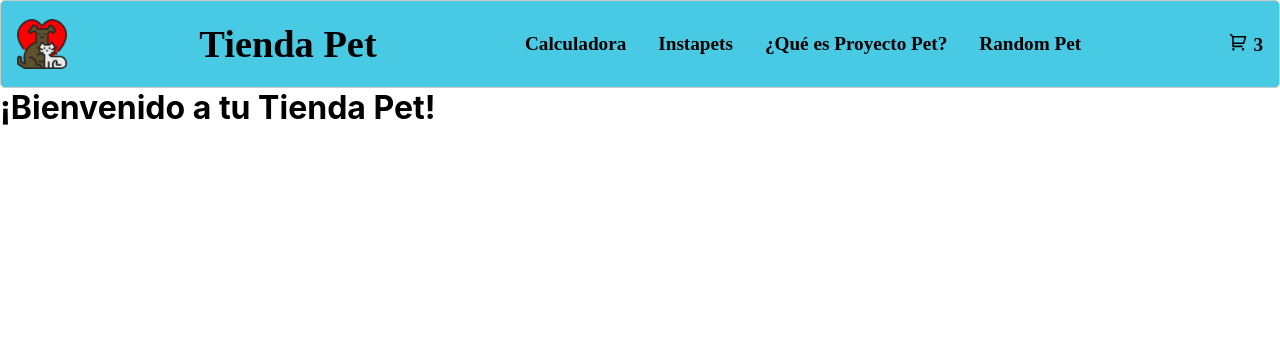
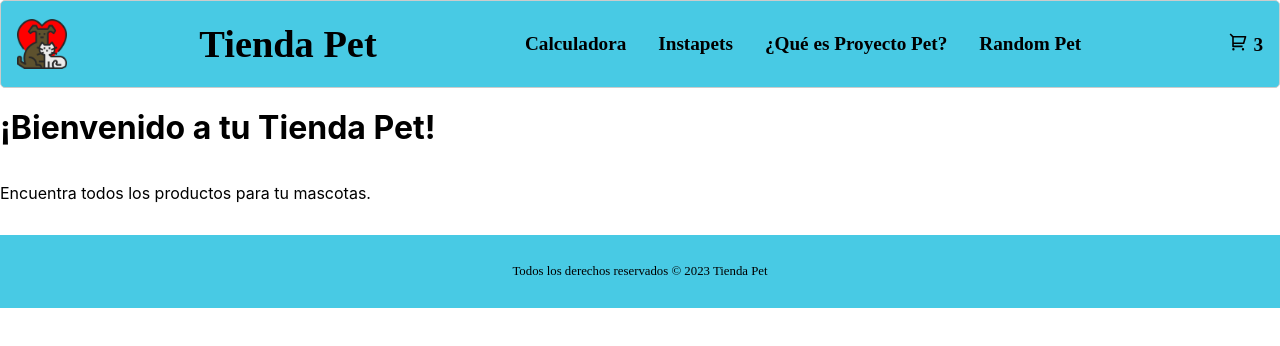
Before and after one commit to HolaKaths/React-PreEntrega2-RamirezArias, a React (Create React App) app: page / in a window 1280 px wide. Shown: the top 346 px of the page. Built offline with nearby package versions, Linux system fonts and the light colour scheme.

Commit message:
Ajustes adicionales

```diff
--- a/src/App.css
+++ b/src/App.css
@@ -36,3 +36,12 @@
     transform: rotate(360deg);
   }
 }
+
+.content {
+  align-items:  center;
+  background-color: #f0f0f0;
+  padding: 1rem;
+  border: 1px solid #ccc;
+  border-radius: 5px;
+
+}
--- a/src/App.jsx
+++ b/src/App.jsx
@@ -1,7 +1,7 @@
 
 import ItemListContainer from './components/ItemListContainer/ItemListContainer';
 import NavBar from './components/NavBar/NavBar';
-
+import Footer from './components/Footer/Footer';
 
 
 
@@ -12,10 +12,15 @@ function App() {
     <>
       <NavBar />
 
+<br />
+      <ItemListContainer greeting="¡Bienvenido a tu Tienda Pet!" />
+      <br />
 
-      <ItemListContainer greeting="¡Bienvenido a tu Tienda Pet!" />
+      <div class="content">
+                <p>Encuentra todos los productos para tu mascotas.</p>
+            </div>
 
-
+      <Footer />
     </>
 
   );
--- /dev/null
+++ b/src/components/Footer/Footer.css
@@ -0,0 +1,9 @@
+footer {
+    background-color: #48cae4;
+    color: black;
+    text-align: center;
+    font-family: montserrat;
+    font-size: 0.8rem;
+    padding: 1rem;
+    margin-top: 2rem;
+  }
--- /dev/null
+++ b/src/components/Footer/Footer.jsx
@@ -0,0 +1,11 @@
+import './Footer.css';
+
+const Footer = () => {
+  return (
+    <footer>
+      <p>Todos los derechos reservados © 2023 Tienda Pet</p>
+    </footer>
+  );
+};
+
+export default Footer;
```
